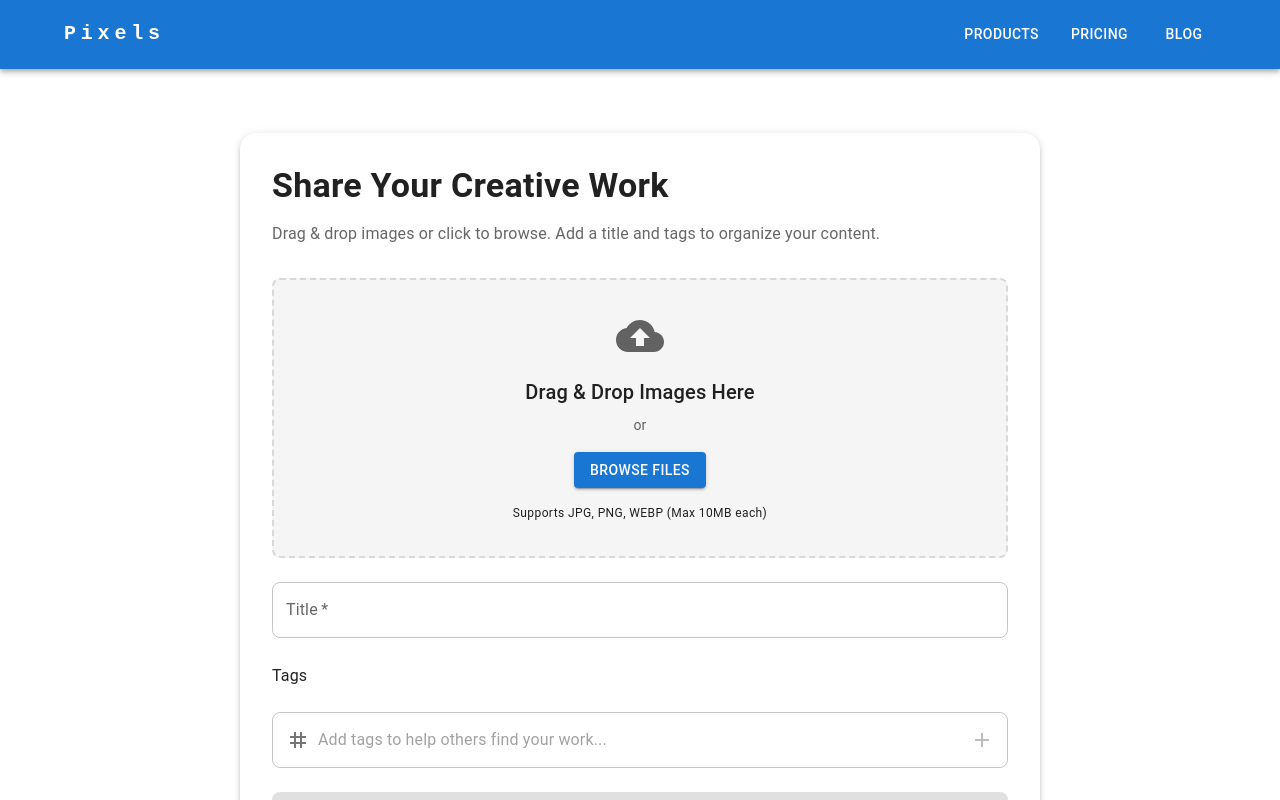
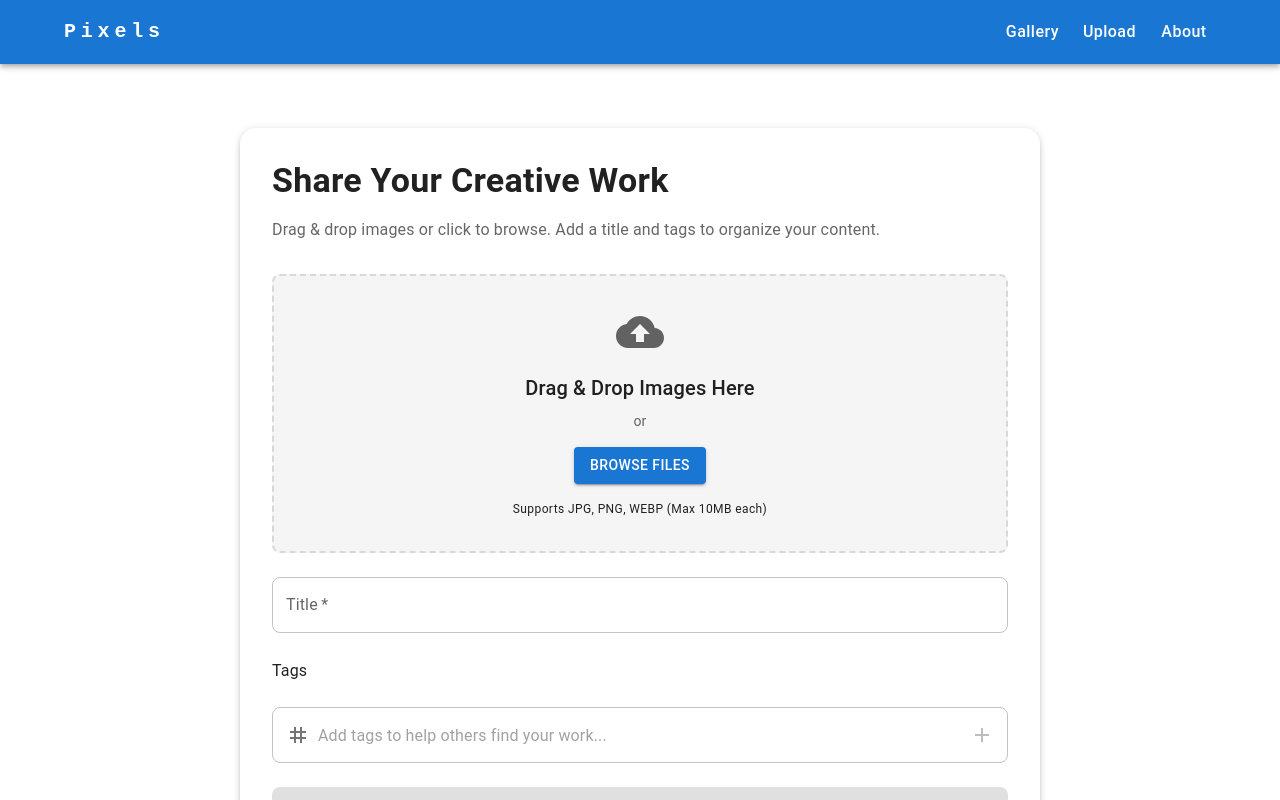
Before and after one commit to mehadi-shuvo/pixels-gallery, a Next.js app in the folder client/: page / in a window 1280 px wide. Shown: the top 800 px of the page. Built offline with nearby package versions, Linux system fonts and the light colour scheme.

Commit message:
fix: Hydration Mismatch Error

```diff
--- a/client/components/layouts/ClientLayout.tsx
+++ b/client/components/layouts/ClientLayout.tsx
@@ -1,8 +1,17 @@
 "use client";
 
 import React from "react";
-import ResponsiveAppBar from "@/components/menu/ResponsiveAppBar";
+import dynamic from "next/dynamic";
 import Footer from "@/components/footer/Footer";
+
+// Dynamically import the navbar with SSR disabled
+const ResponsiveAppBar = dynamic(
+  () => import("@/components/menu/ResponsiveAppBar"),
+  {
+    ssr: false,
+    loading: () => <div style={{ height: "64px" }} />,
+  }
+);
 
 export default function ClientLayout({
   children,
--- a/client/components/menu/ResponsiveAppBar.tsx
+++ b/client/components/menu/ResponsiveAppBar.tsx
@@ -1,133 +1,100 @@
 "use client";
 
-import * as React from "react";
-import AppBar from "@mui/material/AppBar";
-import Box from "@mui/material/Box";
-import Toolbar from "@mui/material/Toolbar";
-import IconButton from "@mui/material/IconButton";
-import Typography from "@mui/material/Typography";
-import Menu from "@mui/material/Menu";
+import { useState } from "react";
+import {
+  AppBar,
+  Box,
+  Toolbar,
+  Typography,
+  Button,
+  IconButton,
+  Menu,
+  MenuItem,
+  Container,
+} from "@mui/material";
 import MenuIcon from "@mui/icons-material/Menu";
-import Container from "@mui/material/Container";
-import Button from "@mui/material/Button";
-import MenuItem from "@mui/material/MenuItem";
 
-const pages = ["Products", "Pricing", "Blog"];
-
-function ResponsiveAppBar() {
-  const [anchorElNav, setAnchorElNav] = React.useState<null | HTMLElement>(
+export default function GalleryNavbar() {
+  const [mobileMenuAnchor, setMobileMenuAnchor] = useState<null | HTMLElement>(
     null
   );
+  const navItems = ["Gallery", "Upload", "About"];
 
-  const handleOpenNavMenu = (event: React.MouseEvent<HTMLElement>) => {
-    setAnchorElNav(event.currentTarget);
+  const handleOpenMobileMenu = (event: React.MouseEvent<HTMLElement>) => {
+    setMobileMenuAnchor(event.currentTarget);
   };
 
-  const handleCloseNavMenu = () => {
-    setAnchorElNav(null);
+  const handleCloseMobileMenu = () => {
+    setMobileMenuAnchor(null);
   };
 
   return (
     <AppBar position="static" sx={{ backgroundColor: "#1976d2" }}>
       <Container maxWidth="lg">
         <Toolbar disableGutters>
-          {/* Desktop logo - always on left */}
+          {/* Logo - shows on all screens */}
           <Typography
             variant="h6"
-            noWrap
             component="a"
             href="/"
             sx={{
               mr: 2,
-              display: { xs: "none", md: "flex" },
               fontFamily: "monospace",
               fontWeight: 700,
               letterSpacing: ".3rem",
               color: "inherit",
               textDecoration: "none",
-              flexGrow: { xs: 1, md: 0 }, // Take full width on mobile, auto on desktop
+              flexGrow: { xs: 1, md: 0 },
             }}
           >
             Pixels
           </Typography>
 
-          {/* Mobile menu */}
-          <Box sx={{ flexGrow: 1, display: { xs: "flex", md: "none" } }}>
+          {/* Mobile menu button and menu */}
+          <Box sx={{ display: { xs: "flex", md: "none" } }}>
             <IconButton
               size="large"
-              aria-label="account of current user"
-              aria-controls="menu-appbar"
-              aria-haspopup="true"
-              onClick={handleOpenNavMenu}
+              aria-label="menu"
+              aria-controls="mobile-menu"
+              onClick={handleOpenMobileMenu}
               color="inherit"
             >
               <MenuIcon />
             </IconButton>
             <Menu
-              id="menu-appbar"
-              anchorEl={anchorElNav}
-              anchorOrigin={{
-                vertical: "bottom",
-                horizontal: "left",
-              }}
-              keepMounted
-              transformOrigin={{
-                vertical: "top",
-                horizontal: "left",
-              }}
-              open={Boolean(anchorElNav)}
-              onClose={handleCloseNavMenu}
-              sx={{
-                display: { xs: "block", md: "none" },
-              }}
+              id="mobile-menu"
+              anchorEl={mobileMenuAnchor}
+              open={Boolean(mobileMenuAnchor)}
+              onClose={handleCloseMobileMenu}
+              sx={{ display: { xs: "block", md: "none" } }}
             >
-              {pages.map((page) => (
-                <MenuItem key={page} onClick={handleCloseNavMenu}>
-                  <Typography textAlign="center">{page}</Typography>
+              {navItems.map((item) => (
+                <MenuItem key={item} onClick={handleCloseMobileMenu}>
+                  <Typography textAlign="center">{item}</Typography>
                 </MenuItem>
               ))}
             </Menu>
           </Box>
 
-          {/* Mobile logo - hidden on desktop */}
-          <Typography
-            variant="h5"
-            noWrap
-            component="a"
-            href="/"
-            sx={{
-              mr: 2,
-              display: { xs: "flex", md: "none" },
-              flexGrow: 1,
-              fontFamily: "monospace",
-              fontWeight: 700,
-              letterSpacing: ".3rem",
-              color: "inherit",
-              textDecoration: "none",
-            }}
-          >
-            Pixels
-          </Typography>
-
-          {/* Desktop menu items - right aligned */}
+          {/* Desktop menu items */}
           <Box
             sx={{
               display: { xs: "none", md: "flex" },
-              marginLeft: "auto", // This pushes the menu to the right
+              marginLeft: "auto",
+              gap: 1,
             }}
           >
-            {pages.map((page) => (
+            {navItems.map((item) => (
               <Button
-                key={page}
-                onClick={handleCloseNavMenu}
+                key={item}
+                color="inherit"
                 sx={{
-                  my: 2,
-                  color: "white",
-                  display: "block",
-                  marginLeft: 2, // Add some spacing between buttons
+                  fontWeight: 500,
+                  textTransform: "none",
+                  fontSize: "1rem",
                 }}
               >
-                {page}
+                {item}
               </Button>
             ))}
           </Box>
@@ -136,5 +103,3 @@ function ResponsiveAppBar() {
     </AppBar>
   );
 }
-
-export default ResponsiveAppBar;
```
